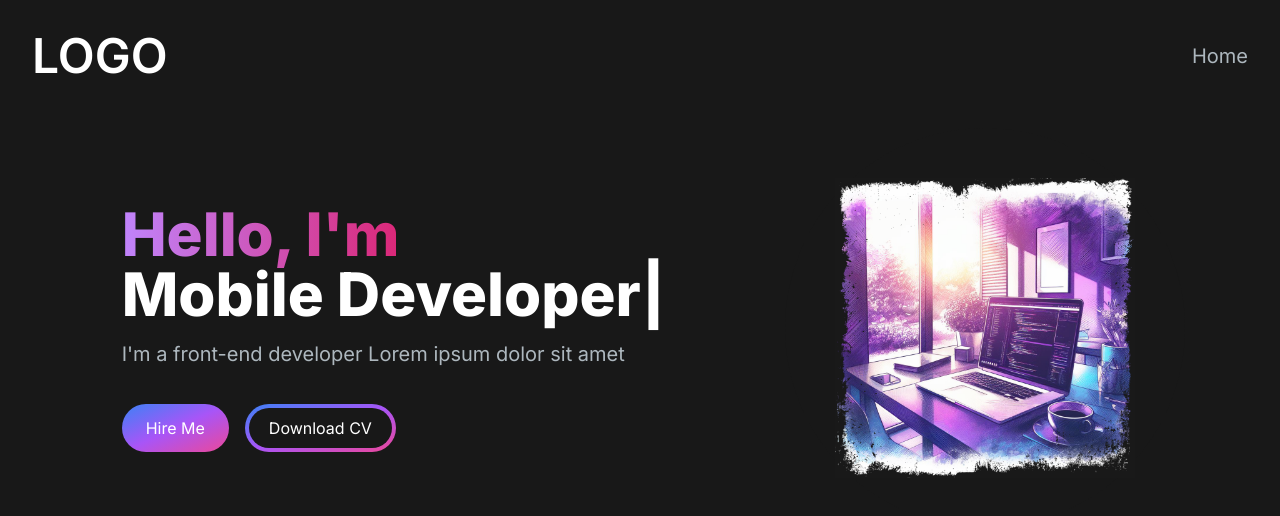
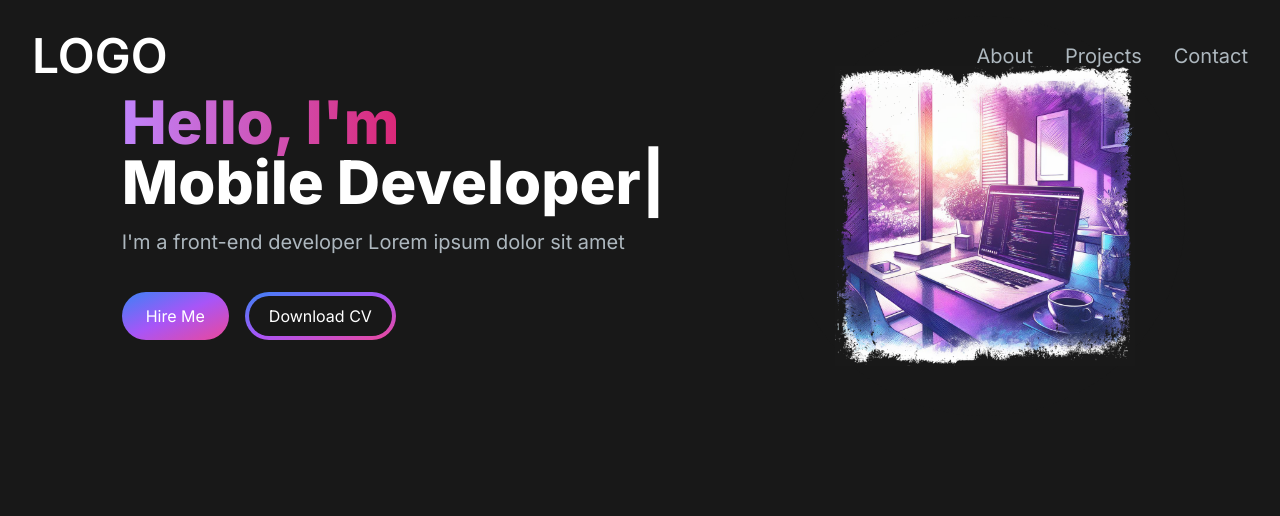
Before and after one commit to JaRoD41/jarod41-portfolio, a Next.js app: page / in a window 1280 px wide. Shown: the top 516 px of the page. Built offline with nearby package versions, Linux system fonts and the light colour scheme.

Commit message:
create navbar

```diff
--- a/src/components/Navbar.jsx
+++ b/src/components/Navbar.jsx
@@ -1,20 +1,34 @@
 import Link from 'next/link'
 import React from 'react'
+import NavLink from './NavLink'
+
+const navLinks = [
+	{
+		title: 'About',
+		href: '#about',
+	},
+	{
+		title: 'Projects',
+		href: '#projects',
+	},
+	{
+		title: 'Contact',
+		href: '#contact',
+	},
+]
 
 const Navbar = () => {
 	return (
-		<nav>
+		<nav className='fixed top-0 left-0 right-0 z-50'>
 			<div className='flex flex-wrap items-center justify-between mx-auto p-8'>
-				<Link href='/' className='text-5xl text-white font-semibold'>
+				<Link href='/' className='text-2xl md:text-5xl text-white font-semibold'>
 					LOGO
 				</Link>
 				<div className='menu hidden md:block md:w-auto' id='navbar'>
-					<ul>
-						<li>
-							<Link href='/' className='block py-2 pl-3 pr-4 text-[#ADB7BE] sm:text-xl rounded md:p-0 hover:text-white'>
-								Home
-							</Link>
-						</li>
+					<ul className='flex p-4 md:p-0 md:flex-row md:space-x-8 mt-0'>
+						{navLinks.map((link, index) => (
+							<NavLink key={index} href={link.href} title={link.title} />
+						))}
 					</ul>
 				</div>
 			</div>
```
